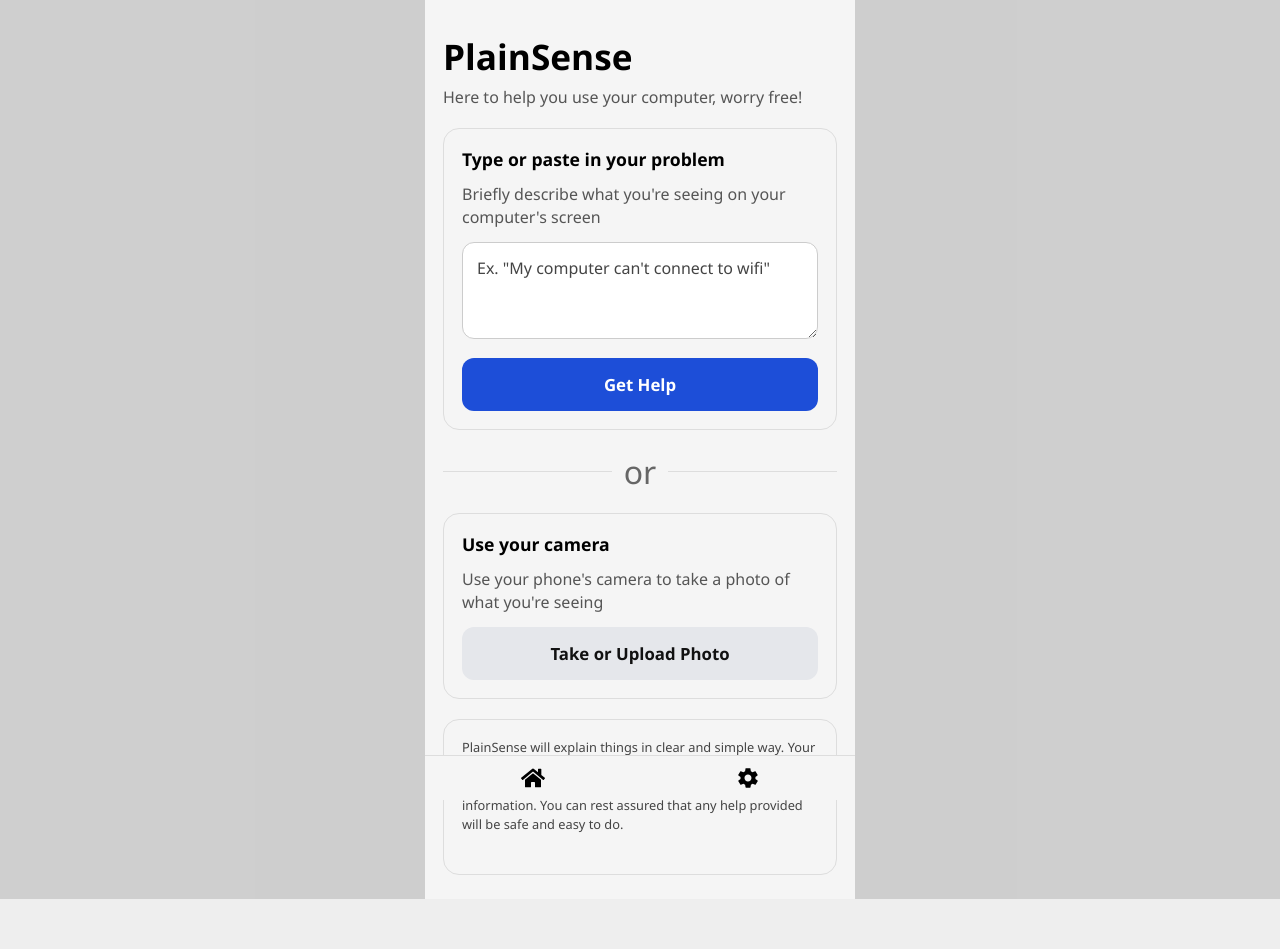
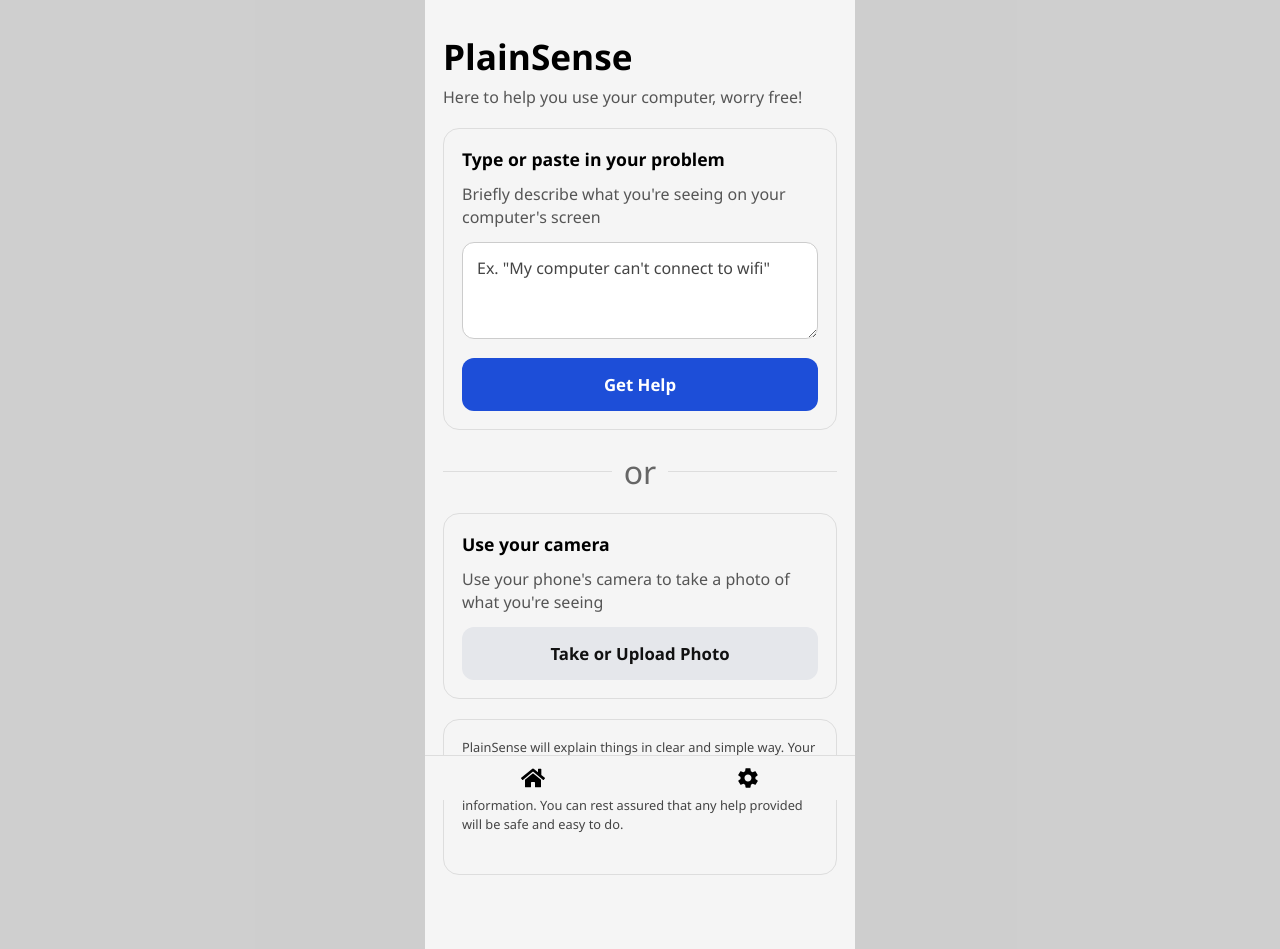
Before and after one commit to bripreport/plainsense, a React (Vite) app: page / in a window 1280 px wide. Before the commit the page ends 899 px from the top, so only its background shows below. Built offline with nearby package versions, Linux system fonts and the light colour scheme.

Commit message:
scrolling

```diff
--- a/src/index.css
+++ b/src/index.css
@@ -43,3 +43,9 @@
   filter: brightness(70%); /* Dims the button, making it look shadowed */
   box-shadow: inset 0 0 100px rgba(0, 0, 0, 0.2);
 }
+
+.home,
+.results,
+.settings {
+  padding-bottom: 50px;
+}
--- a/src/styles/results.css
+++ b/src/styles/results.css
@@ -2,6 +2,11 @@
   display: flex;
   flex-direction: column;
   gap: 18px;
+}
+.results-page {
+  min-height: 100vh;
+  padding: 1.5rem;
+  padding-bottom: 6rem;
 }
 
 #results-head {
```
